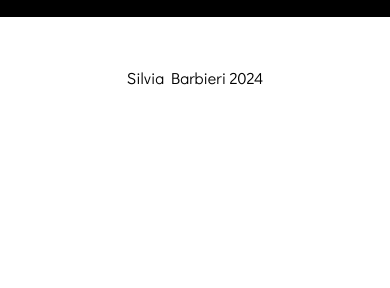
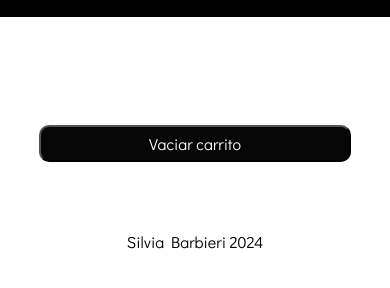
Before and after one commit to silviabarbieri/Preentrega_e_commerce, a plain HTML site: page carrito.html in a window 390 px wide. Shown: the part 98-386 px from the top of the page. Drawn offline with Linux system fonts and the light colour scheme.

Commit message:
cambios en el css

```diff
--- a/carrito.html
+++ b/carrito.html
@@ -15,8 +15,11 @@
 </nav>
  </header>
  <main>
-
- </main>
+  <div id="carrito">
+  <ul id="lista-carrito"></ul>
+  <button id="vaciar-carrito">Vaciar carrito</button>
+</div>
+</main>
 <footer>Silvia Barbieri 2024</footer>
 <script src="https://kit.fontawesome.com/13c21332cc.js" crossorigin="anonymous"></script>
 </body>
--- a/style.css
+++ b/style.css
@@ -40,7 +40,7 @@ display: flex;
 justify-content: space-evenly;
 padding: 15px;
 }
-@media screen and (min-width: 1024px){
+@media screen and (max-width: 768px){
     .carro_cel{
         display: none;
     }
@@ -75,6 +75,15 @@ padding: 15px;
     color: white;
 
 }
+@media screen and (max-width: 768px){
+    .comprar{
+        width: 100%;
+        padding: 10px 0;
+        font-size: 18px;
+
+    }
+}
+
 .zapatillas{
     width: 100%;
     padding-left: 10%;
@@ -186,7 +195,7 @@ justify-content: space-evenly;
     margin-right: 5px;
     margin-top: 5px;
 }
-/* ESTILOS DE LA PAGINA DE CONTACTO*/
+/* ESTILOS DE LA PAGINA DE CONTACTO Y CARRITO*/
 #home{
     display: flex;
     justify-content: space-evenly;
@@ -218,7 +227,7 @@ input, textarea{
     display: flex;
     justify-content: center;
 }
-.button{
+.enviar{
     margin: 2%;
     padding: 5%;
     border-color:rgb(224, 223, 223);
@@ -230,8 +239,8 @@ input, textarea{
 
 }
 @media screen and (max-width: 680px) {
-    input, textarea, button {
-        font-size: 1.5em;
+ .enviar, input, textarea, button {
+        font-size: 1em;
         background-color: lightgray;
         width: 80%;
         margin: 5%;
@@ -240,6 +249,29 @@ input, textarea{
         margin-right: auto;
     }
 }
+#carrito{
+    display: flex;
+    flex-direction: column;
+    justify-content: center;
+}
+
+#vaciar-carrito{
+    background-color: rgb(6, 6, 7);
+    color: white;
+    border-radius: 10px;
+    margin-left: 40%;
+    margin-right: 40%;
+    margin-top: 20%;
+    padding: 6px;
+}
+@media screen and (max-width: 680px){
+#vaciar-carrito{
+    display: block;
+    margin-left: auto;
+    margin-right: auto;
+}
+}
+
     footer{
     text-align: center;
     margin-top: 50px;
```
Also changed, not shown: contacto.html (+1 -1 lines), index.html (+1 -0 lines), js/app.js (added).
